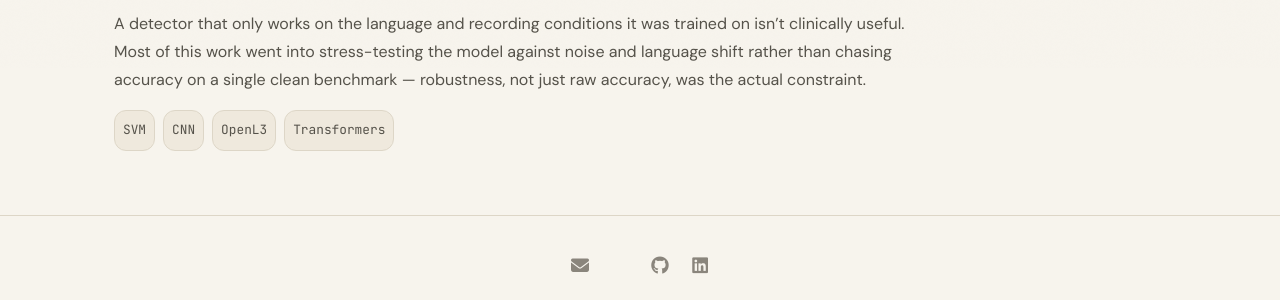
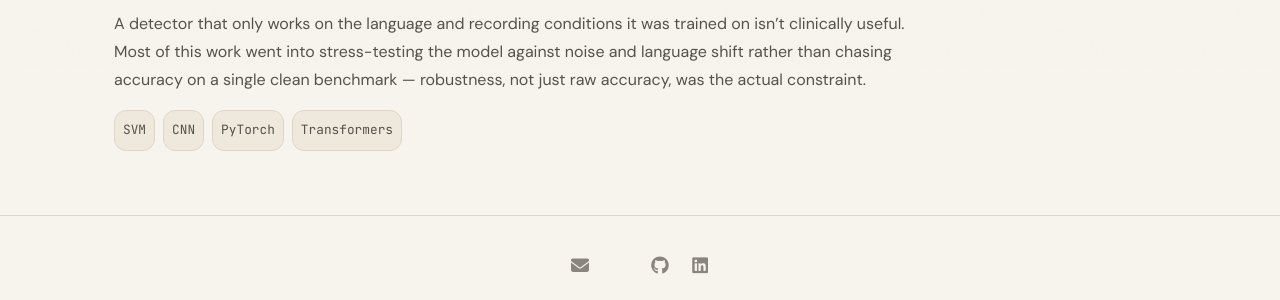
Before and after one commit to ayush11z/ayush11z.github.io, a Jekyll site: the page built from _experiences/ml-intern-myna-voice-labs.md, in a window 1280 px wide. Shown: the part 832-1132 px from the top of the page. Built offline with Jekyll 4.4.1, drawn with Linux system fonts in a browser that asks for light colours; a style sheet for code colours, icons or effects is not loaded.

Commit message:
Sync Myna Voice Labs tools between Experience and Projects
Swap OpenL3 -> PyTorch in the experience entry, and align the
matching Parkinson's detection project card to the same stack
(PyTorch, SVM, CNN, Transformers) so both sections show the same
tools for this work.

Co-Authored-By: Claude Sonnet 5 <noreply@anthropic.com>
Claude-Session: https://claude.ai/code/session_01UQwU1Kimv87JvCPAGi7yT4

```diff
--- a/_experiences/ml-intern-myna-voice-labs.md
+++ b/_experiences/ml-intern-myna-voice-labs.md
@@ -11,7 +11,7 @@ blurb: "Developed Parkinson's disease detection models from speech, reaching 89%
 highlights:
   - "Developed Parkinson's detection models from speech using SVMs, CNNs, and Audio Spectrogram Transformers, reaching <strong>89% accuracy</strong>."
   - "Confirmed robustness with a <strong>20–28x separation</strong> in confidence interval width; LoRA continual learning retained <strong>95.6%</strong> of prior-task performance."
-stack: ["SVM", "CNN", "OpenL3", "Transformers"]
+stack: ["SVM", "CNN", "PyTorch", "Transformers"]
 ---
 
 At Myna Voice Labs — a research collaboration with Princeton PhD scholars — I worked on detecting Parkinson's disease from short speech recordings, in a setting where the model needs to generalize across speakers of different languages.
```
Also changed, not shown: _projects/myna-parkinsons-detection.md (+1 -1 lines).
